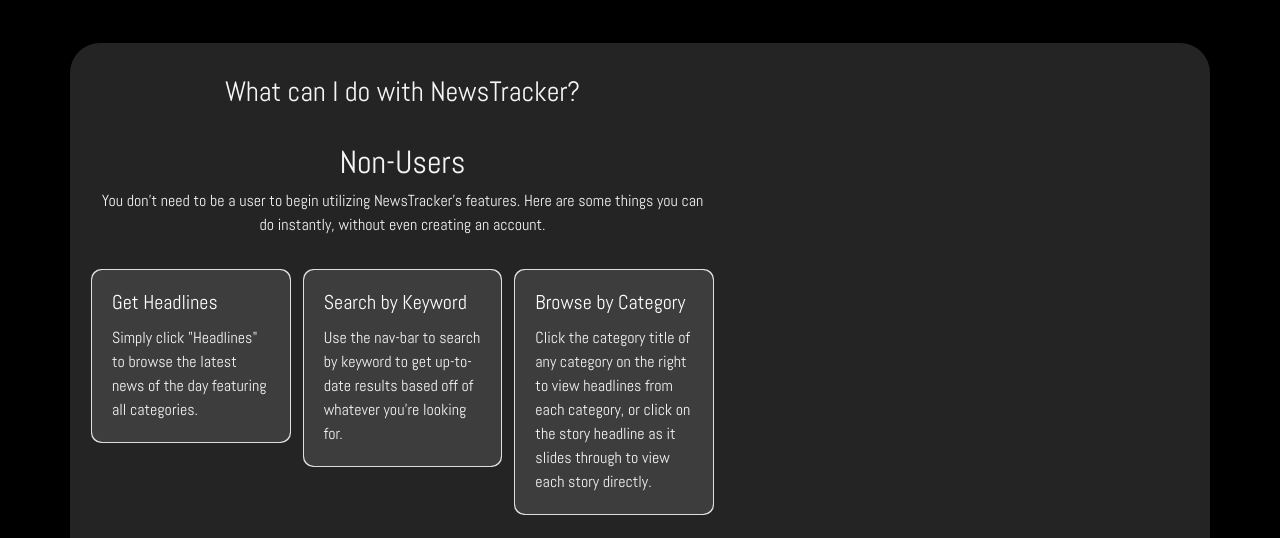
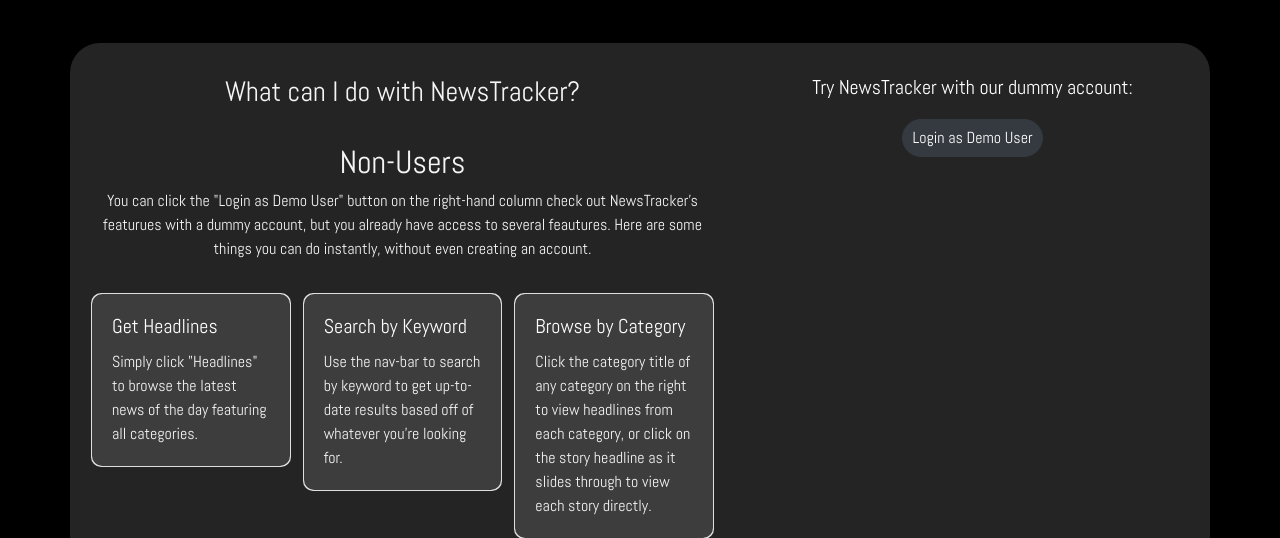
Before and after one commit to samuelhatcliff/newstracker, a Flask app: template templates/homepage.html in a window 1280 px wide. Shown: the part 57-595 px from the top of the page. Run offline with Flask 2, Linux system fonts and the light colour scheme; the template is opened without the code that fills it, so the values that code supplies are empty; parts of the project's set-up code (start-up, migrations or seed data) failed here and were passed over; some libraries are stand-ins or nearby versions.

Commit message:
worked on styles

```diff
--- a/app.py
+++ b/app.py
@@ -2,6 +2,8 @@
 import os
 from flask import Flask, request, render_template, flash, redirect, render_template, jsonify, session, g
 from models import connect_db, db, User, Story
+# from flask_debugtoolbar import DebugToolbarExtension
+from flask_bcrypt import Bcrypt
 
 # external libraries
 from forms import RegisterForm, LoginForm, SearchForm
@@ -16,10 +18,7 @@
 from newsapi.newsapi_client import NewsApiClient
 import creds
 
-# from flask_debugtoolbar import DebugToolbarExtension
-from flask_bcrypt import Bcrypt
-
-# import helper functions
+# import all helper functions
 from helpers import *
 
 # set-up app
@@ -99,6 +98,7 @@
 
 @app.route('/')
 def slideshow():
+    """NewsTracker Homepage"""
     categories = ['business', 'entertainment',
                   'health', 'science', 'sports', 'technology']
     data = []
@@ -114,8 +114,6 @@
 
 @app.route('/headlines', methods=['GET', 'POST'])
 def home_page():
-    """View function for all results"""
-    # todo: after changing all queries to database queries, combine route with "results" view function
     if CURR_USER_KEY in session:
         user = User.query.get(g.user.id)
         if not user.queried_stories:
@@ -135,7 +133,33 @@
         return render_template('/show_stories.html', results=results)
 
 
-@app.route('/simple', methods=['GET'])
+@app.route(f'/headlines/<category>')
+def show_for_category(category):
+    """Display top headlines for given category based off of link clicked from homepage"""
+    category = category.lower()
+    results = cat_calls(category)
+    return render_template('show_stories.html', results=results)
+
+
+@app.route('/search', methods=['GET', 'POST'])
+def search_form():
+    """This function creates a dictionary extracting data from the search form to be sent to the news-api"""
+    if CURR_USER_KEY in session:
+        form = SearchForm()
+        if form.validate_on_submit():
+            try:
+                make_session_query(form)
+                if form.saved_query.data:
+                    add_saved_query(g.user.id, form)
+                api_call(session['dict'], g.user.id)
+                return redirect('/search/results')
+            except:
+                return render_template('/users/search.html', form=form)
+        else:
+            return render_template('/users/search.html', form=form)
+
+
+@app.route('/search/simple', methods=['GET'])
 def search_simple():
     """API Call and Results for Simple Search"""
     keyword = request.args.get("search")
@@ -149,25 +173,7 @@
     return render_template('/show_stories.html', results=results)
 
 
-@app.route('/search', methods=['GET', 'POST'])
-def search_params():
-    """This function creates a dictionary extracting data from the search form to be sent to the news-api"""
-    if CURR_USER_KEY in session:
-        form = SearchForm()
-        if form.validate_on_submit():
-            try:
-                make_session_query(form)
-                if form.saved_query.data:
-                    add_saved_query(g.user.id, form)
-                api_call(session['dict'], g.user.id)
-                return redirect('/search_results')
-            except:
-                return render_template('/users/search.html', form=form)
-        else:
-            return render_template('/users/search.html', form=form)
-
-
-@app.route('/search_results')
+@app.route('/search/results')
 def handle_results():
     if CURR_USER_KEY in session:
         dict = session['dict']
@@ -182,14 +188,6 @@
             return render_template('/show_stories.html', results=results)
 
     return render_template('/show_stories.html', results=results)
-
-
-@app.route(f'/headlines/<category>')
-def show_for_category(category):
-    """Display top headlines for given category based off of link clicked from homepage"""
-    category = category.lower()
-    results = cat_calls(category)
-    return render_template('show_stories.html', results=results)
 
 
 @app.route('/user/saved')
@@ -293,134 +291,34 @@
     return render_template('login.html', form=form)
 
 
+@app.route('/login/demo', methods=['POST'])
+def login_demo_user():
+    username = 'demo-user'
+    password = 'demouser'
+    user = User.authenticate(username, password)
+    if user:
+        do_login(user)
+        return redirect('/headlines')
+    else:
+        print("Something went wrong when trying to authenticate demo user. Attemping registration.")
+        try:
+            User.register(
+                username, password, 'demo@user.com', 'demo', 'user')
+            user = User.authenticate(username, password)
+            if user:
+                do_login(user)
+                return redirect('/headlines')
+        except:
+            print("something went wrong when trying to register demo user")
+    return redirect('/login')
+
+
 @app.route('/logout')
 def logout():
     """Handle logout of user."""
     flash(f"You have successfully logged out.", "primary")
     do_logout()
     return redirect("/")
-
-
-# """Helper Functions"""
-
-
-# def order_pol():
-#     """Loops over a User's Queried Stories results, orders by polarity,
-#     then filters out stories with no SA results"""
-#     user = User.query.get(g.user.id)
-#     if user.queried_stories:
-#         results = []
-#         for story in user.queried_stories:
-#             # WRITE PARALLEL AXIOS REQUESTS
-#             id = story.id
-#             score = polarize(story)
-
-#             if not score:
-#                 QueriedStory.query.filter_by(story_id=id).delete()
-#                 db.session.commit()
-
-#             else:
-#                 result = score['article_res']['result']
-#                 story.pol = str(result)
-#                 db.session.commit()
-
-#         for result in user.queried_stories:
-#             results.append(result)
-
-#         ordered = sorted(user.queried_stories,
-#                          key=lambda story: story.pol,
-#                          reverse=True)
-
-#         return ordered
-
-
-# def order_sub():
-#     """Loops over a User's Queried Stories results, orders by subjectivity,
-#     then filters out stories with no SA results"""
-#     user = User.query.get(g.user.id)
-#     if user.queried_stories:
-#         for story in user.queried_stories:
-#             id = story.id
-#             score = subjectize(story)
-#             if score == None:
-#                 QueriedStory.query.filter_by(story_id=id).delete()
-#                 db.session.commit()
-#             else:
-#                 story.sub = str(score['measure'])
-#                 db.session.commit()
-#         ordered = sorted(user.queried_stories,
-#                          key=lambda story: story.sub, reverse=True)
-#         # CHANGE THESE SO THAT THEY SORT BY SUBJECTIVITY NUMBERS NOT RESULT SAME WITH POLARITY
-#         # ASK TA IF THEY KNOW OF PROGRESS BAR
-#         return ordered
-
-
-# def transfer_db_query_to_session(query):
-#     """Converts a saved query to session[dict]"""
-#     dict = {}
-#     dict['keyword'] = query.keyword
-#     dict['source'] = query.source
-#     dict['quantity'] = query.quantity
-#     dict['date_from'] = query.date_from
-#     dict['date_to'] = query.date_to
-#     dict['language'] = query.language
-#     dict['sa'] = query.sa
-#     dict['sort_by'] = query.sort_by
-#     return dict
-
-
-# def make_session_query(form):
-#     dict = {}
-#     dict['keyword'] = form.keyword.data
-#     dict['source'] = form.source.data
-#     dict['quantity'] = form.quantity.data
-#     dict['date_from'] = form.date_from.data
-#     dict['date_to'] = form.date_to.data
-#     dict['language'] = form.language.data
-
-#     if form.sort_by.data == "subjectivity" or form.sort_by.data == "polarity":
-#         dict['sa'] = form.sort_by.data
-#         dict['sort_by'] = 'relevancy'
-#     else:
-#         dict['sort_by'] = form.sort_by.data
-#         dict['sa'] = None
-#     session['dict'] = dict
-
-#     return dict
-
-
-# def add_saved_query(user_id, form):
-#     """Adds saved query to associated user in db"""
-#     user = User.query.get(user_id)
-#     keyword = form.keyword.data
-#     source = form.source.data
-#     quantity = form.quantity.data
-#     date_from = form.date_from.data
-#     date_to = form.date_to.data
-#     language = form.language.data
-#     default = form.default.data
-#     if form.sort_by.data == "subjectivity" or form.sort_by.data == "polarity":
-#         sa = form.sort_by.data
-#         sort_by = 'relevancy'
-#     else:
-#         sort_by = form.sort_by.data
-#         sa = None
-#         query = TestQ(user_id=g.user.id,
-#                       keyword=keyword,
-#                       source=source,
-#                       quantity=quantity,
-#                       date_from=date_from,
-#                       date_to=date_to,
-#                       language=language,
-#                       default=default,
-#                       type="detailed_search",
-#                       sa=sa,
-#                       sort_by=sort_by
-#                       )
-
-#         db.session.add(query)
-#         db.session.commit()
-#         user.saved_queries.append(query)
 
 
 """Sentiment Analysis API for individual stories"""
--- a/static/app.css
+++ b/static/app.css
@@ -138,6 +138,10 @@
     margin-bottom:20px;
 }
 
+.demo-user {
+    text-align:center;
+    margin-bottom:20px;
+}
 #content {
     color:white;
     margin-top: 5px;
@@ -240,6 +244,7 @@
 
 #slideshow {
     margin:auto;
+    margin-bottom:15px;
     padding:0px;
 }
 
@@ -286,7 +291,7 @@
 }
 
 .carousel-caption {
-	text-align:center;
+	text-align:justify;
 	padding:0px;
 	background:rgba(0,0,0,0.4);
     font-size: 1.25vw;
@@ -308,10 +313,13 @@
         padding-top: 1rem;
     }
     .carousel-caption {
-        text-align:center;
+        text-align:justify;
         padding:0px;
         background:rgba(0,0,0,0.4);
         font-size: 2vw;
         margin-bottom:2rem;
     }
+    .caption {
+        text-align:justify;
+    }
 }
--- a/templates/base.html
+++ b/templates/base.html
@@ -45,7 +45,7 @@
           <span class="navbar-toggler-icon"></span>
         </button> -->
     <div>
-      <form action="/simple" method="GET" class="form-inline" id="search">
+      <form action="/search/simple" method="GET" class="form-inline" id="search">
         <input name="search" class="form-control mr-sm-2" type="search" placeholder="Search" aria-label="Search">
         <button class="btn btn-outline-success badge-pill my-2 my-sm-0 badge-pill" type="submit">Search</button>
       </form>
--- a/templates/homepage.html
+++ b/templates/homepage.html
@@ -14,7 +14,10 @@
         <div class="row">
           <div class="heading">
             <h4 class="form display-5 text-center">Non-Users</h4>
-            <p>You don’t need to be a user to begin utilizing NewsTracker’s features. Here are some things you can do
+            <p>You can click the "Login as Demo User" button on the right-hand column check out NewsTracker's featurues
+              with
+              a dummy account,
+              but you already have access to several feautures. Here are some things you can do
               instantly, without even creating an account.</p>
           </div>
           <div class="announce col-lg">
@@ -117,7 +120,15 @@
 
     <div id="slideshows" class="col-md-5 col-sm">
       <div class="container" id="slide-counter">
-        <div class="row">
+        <div class="row" style="justify-content: center;">
+          <div class="demo-user">
+            <label for="demo">
+              <h5 class="card-title">Try NewsTracker with our dummy account:</h5>
+            </label>
+            <form id="save" class="sa-button col-sm my-auto col-6" action='/login/demo' , method="POST">
+              <input type="submit" value="Login as Demo User" id="demo" class="btn btn-dark btn-md badge-pill">
+            </form>
+          </div>
           {%for obj in data%}
           <div class="container">
             <h3 class="form display-5 text-center"><a href="/headlines/{{obj.name}}" class="category">{{obj.name}}</a>
@@ -125,6 +136,12 @@
             <div class="row">
               <div class="col-10" id="slideshow">
                 <div class="carousel slide" data-ride="carousel">
+                  <!-- <ol class="carousel-indicators">
+                    <li data-target="#carouselExampleIndicators" data-slide-to="0" class="active"></li>
+                    <li data-target="#carouselExampleIndicators" data-slide-to="1"></li>
+                    <li data-target="#carouselExampleIndicators" data-slide-to="2"></li>
+                  </ol> -->
+                  <!-- https://getbootstrap.com/docs/4.0/components/carousel/ -->
                   <div class="carousel-inner">
                     <div class="carousel-item active" data-interval="3500">
                       <img class="d-block w-100" src="{{obj.top_story.image}}" alt="First slide" ;>
```
